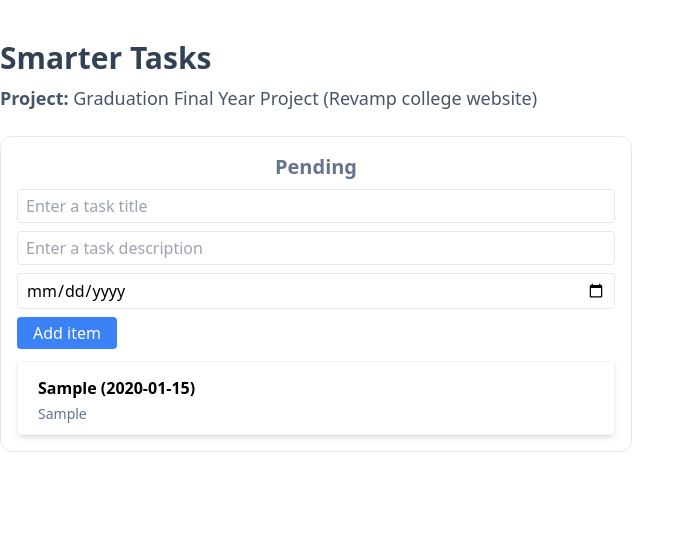
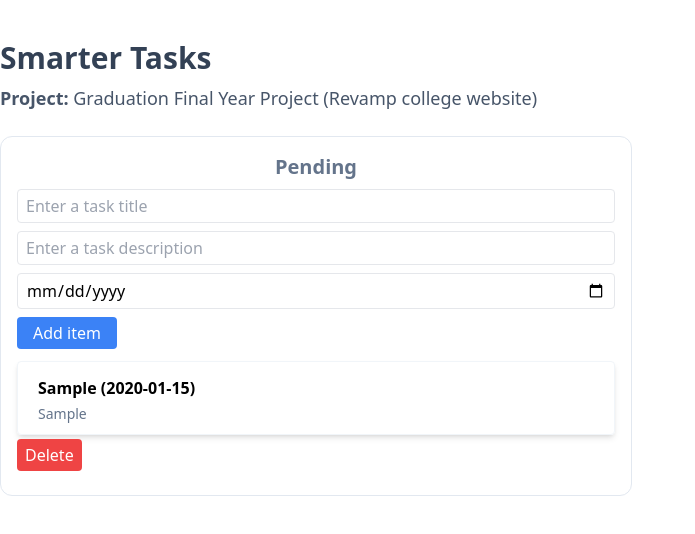
Before and after one commit to Lintaaa-25/wd301, a React (Vite) app in the folder smarter-tasks/: page / in a window 1280 px wide. Both pictures are taken after typing "Sample", "Sample", "2020-01-15" into the empty fields and a click on the button "Add item". Shown: the top 534 px of the page, without its empty margins (0-695 px from the left). Built offline with nearby package versions, Linux system fonts and the light colour scheme.

Commit message:
Update TaskList.tsx

```diff
--- a/smarter-tasks/src/TaskList.tsx
+++ b/smarter-tasks/src/TaskList.tsx
@@ -2,25 +2,31 @@ import React from "react";
 import { TaskItem } from "./types";
 import Task from "./Task";
 
-interface TaskListProps {
+interface Props {
   tasks: TaskItem[];
+  deleteTask: (index: number) => void;
 }
 
-class TaskList extends React.Component<TaskListProps> {
-  render() {
-    return (
-      <div>
-        {this.props.tasks.map((task, index) => (
+const TaskList = ({ tasks, deleteTask }: Props) => {
+  return (
+    <ul>
+      {tasks.map((task, idx) => (
+        <li key={idx} className="mb-2 list-none">
           <Task
-            key={index}
             title={task.title}
             description={task.description}
             dueDate={task.dueDate}
           />
-        ))}
-      </div>
-    );
-  }
-}
+          <button
+            className="deleteTaskButton bg-red-500 text-white px-2 py-1 rounded mt-1"
+            onClick={() => deleteTask(idx)}
+          >
+            Delete
+          </button>
+        </li>
+      ))}
+    </ul>
+  );
+};
 
 export default TaskList;
```
